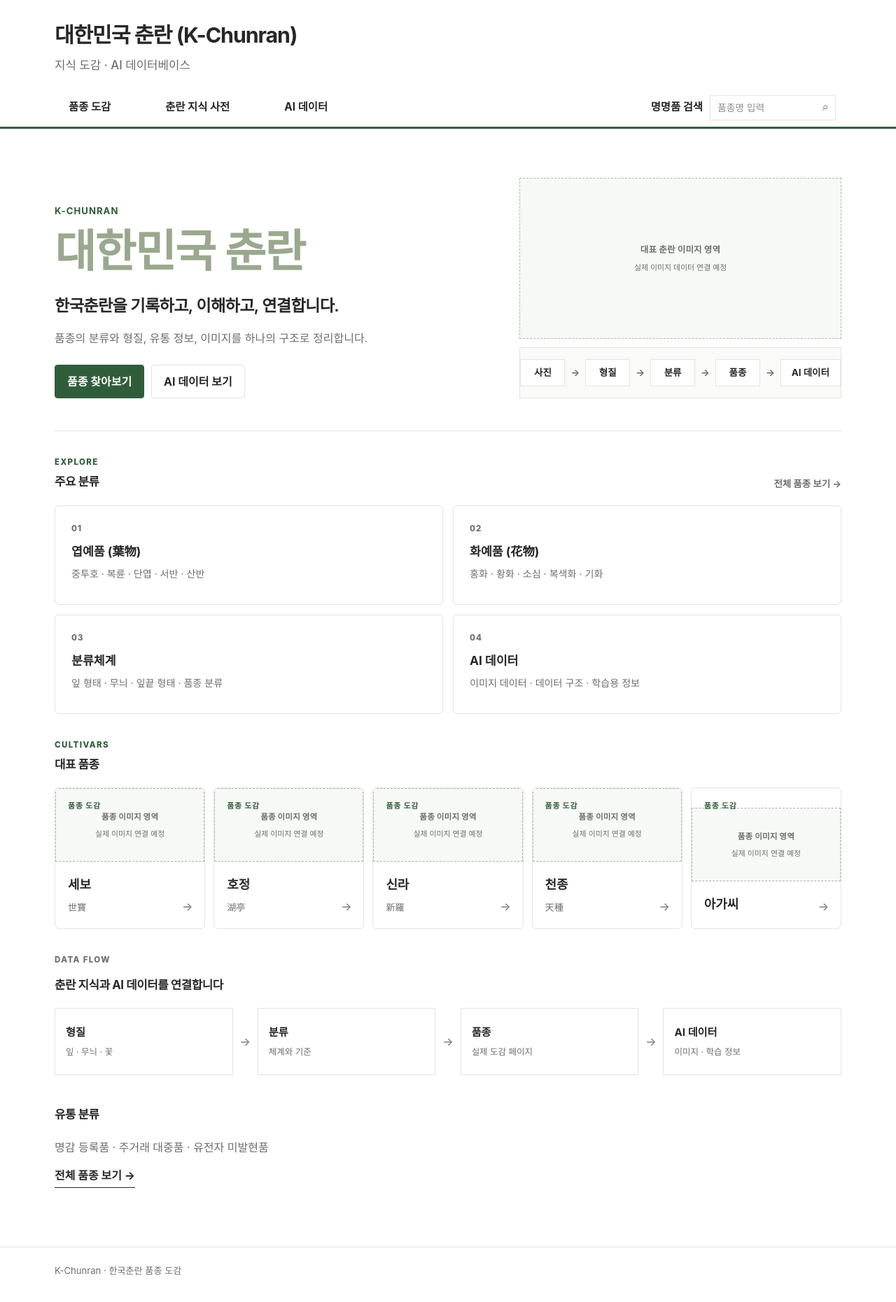
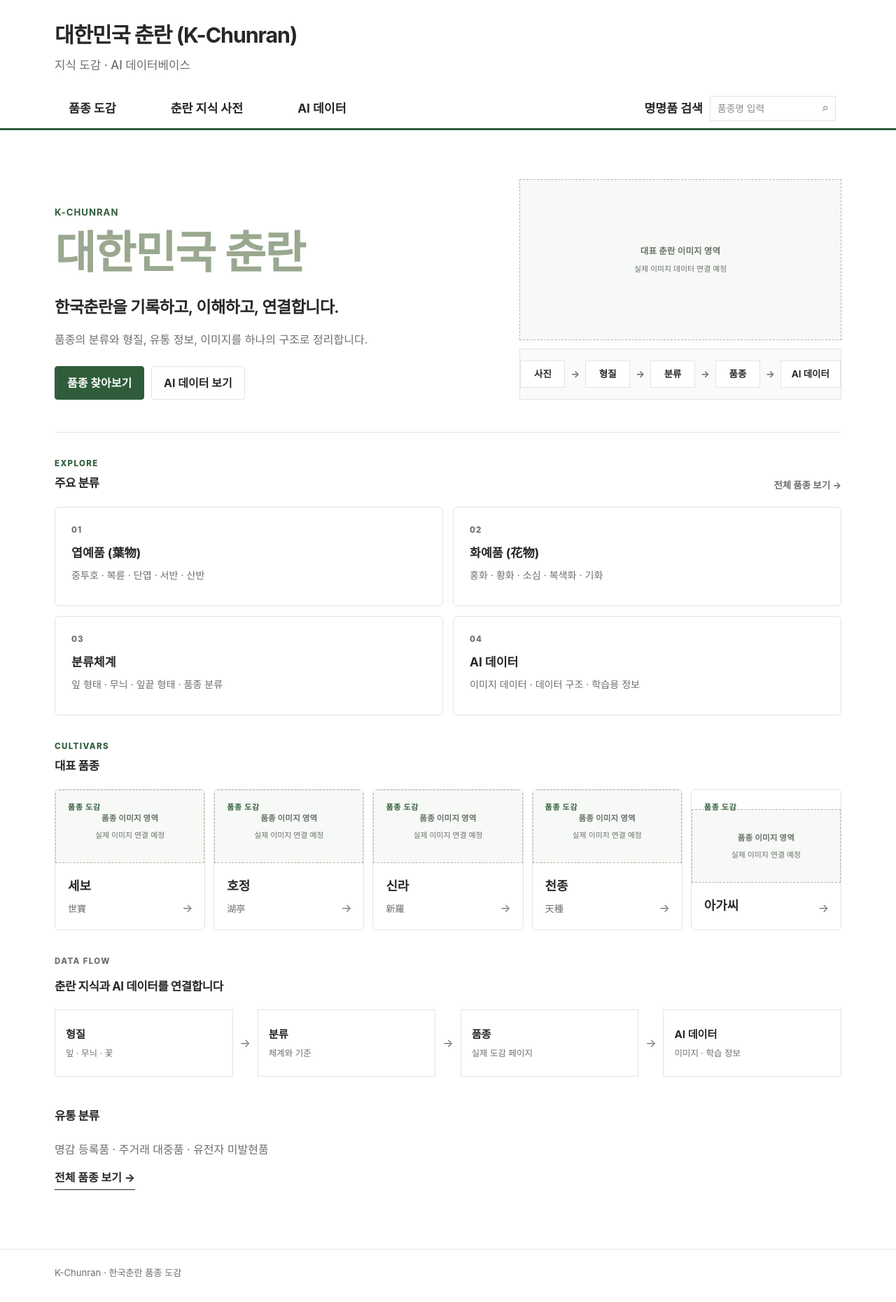
Before and after one commit to parasolra5-pixel/K-chunran, a Jekyll site: the page built from index.md, in a window 1280 px wide. Shown: the whole page at 70% size. Built offline with Jekyll 4.4.1, drawn with Linux system fonts in a browser that asks for light colours.

Commit message:
style: enlarge navigation labels

```diff
--- a/assets/css/k-chunran.css
+++ b/assets/css/k-chunran.css
@@ -859,3 +859,15 @@ a { color: inherit; }
     border-bottom: 3px solid var(--kc-green);
   }
 }
+
+
+/* Navigation label size */
+@media (min-width: 761px) {
+  .kc-nav-item {
+    font-size: 1.08rem;
+  }
+
+  .kc-nav-search-label {
+    font-size: 1.08rem;
+  }
+}
```
